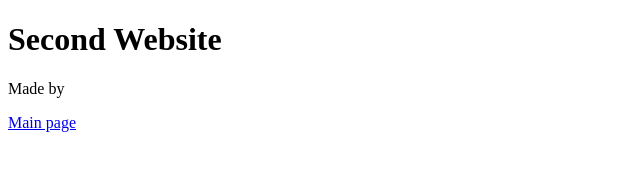
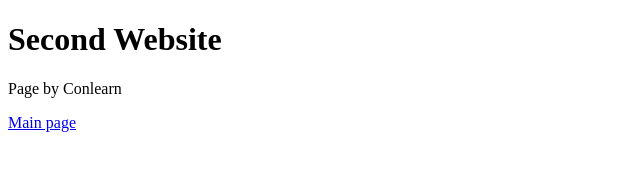
Before and after one commit to conlearn123/conlearn123.github.io, a plain HTML site: page web.html in a window 1280 px wide. Shown: the full height of the page, 0-640 px from the left. Drawn offline with Linux system fonts and the light colour scheme.

Commit message:
Update web.html

```diff
--- a/web.html
+++ b/web.html
@@ -10,7 +10,7 @@
   <h1>Second Website</h1>
 </body>
 <footer>
-  <p>Made by </p>
+  <p>Page by Conlearn</p>
   <a href="/index.html">Main page</a>
 </footer>
 </html>
```
